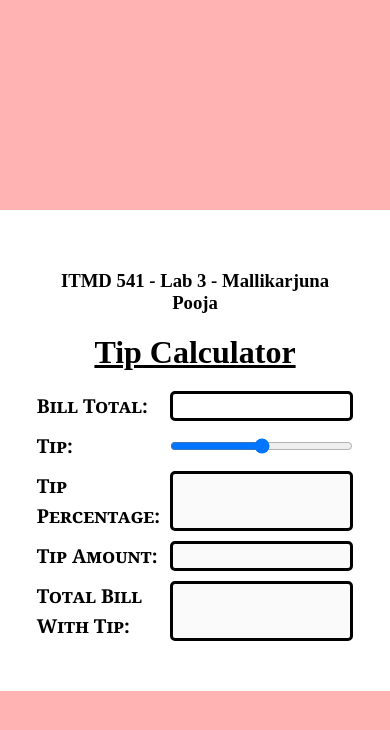
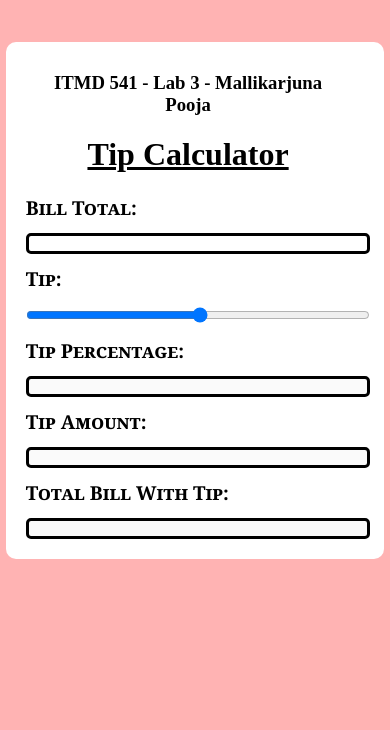
Before and after one commit to MallikarjunaPooja/ITMD541-Lab3, a plain HTML site: page index.html in a window 390 px wide. Drawn offline with Linux system fonts and the light colour scheme.

Commit message:
Updating CSS for mobile screen

```diff
--- a/style.css
+++ b/style.css
@@ -7,7 +7,7 @@ body {
     display: flex;
     justify-content: center;
     align-items: center;
-    min-height: 900px;
+    min-height: 600px;
     background-color: hsla(0, 100%, 50%, 0.3);
     background-size: 100% 40%;
     background-repeat: no-repeat;
@@ -17,6 +17,7 @@ body {
 #headline{
     text-align: center;
     padding: 10px;
+    max-width: 90%;
 }
 
 #headline{
@@ -28,6 +29,7 @@ body {
     background-color: white;
     padding: 50px;
     border-radius: 10px;
+    max-width: 500px;
 }
 
 form {
@@ -44,4 +46,15 @@ form {
 .form-input{
     border: 3px solid black ;
     border-radius: 5px;
+    width: 100%;
 }
+
+@media (max-width: 768px) {
+    #tip_cal {
+        padding: 20px;
+    }
+
+    form {
+        grid-template-columns: 1fr;
+    }
+}
```
